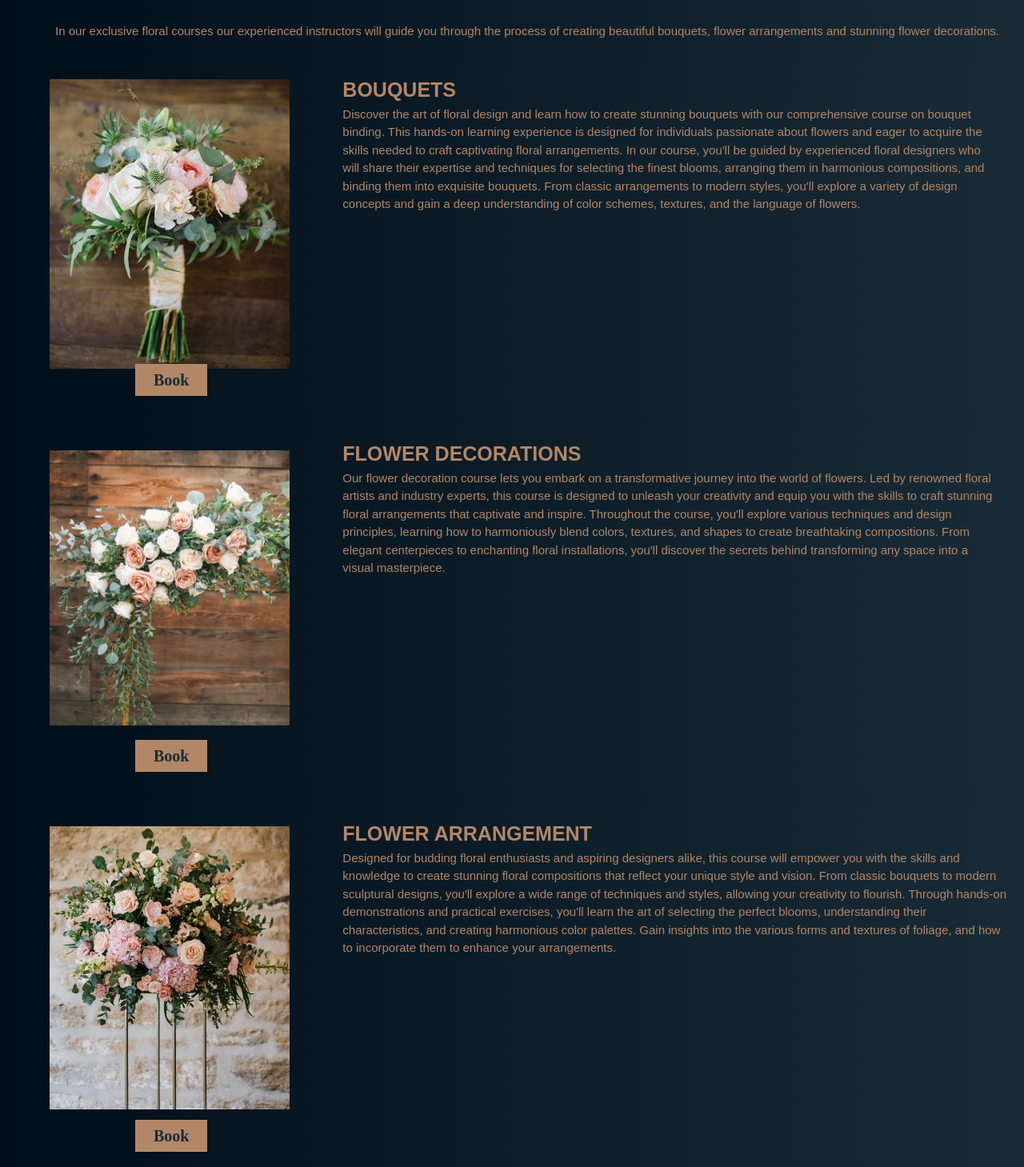
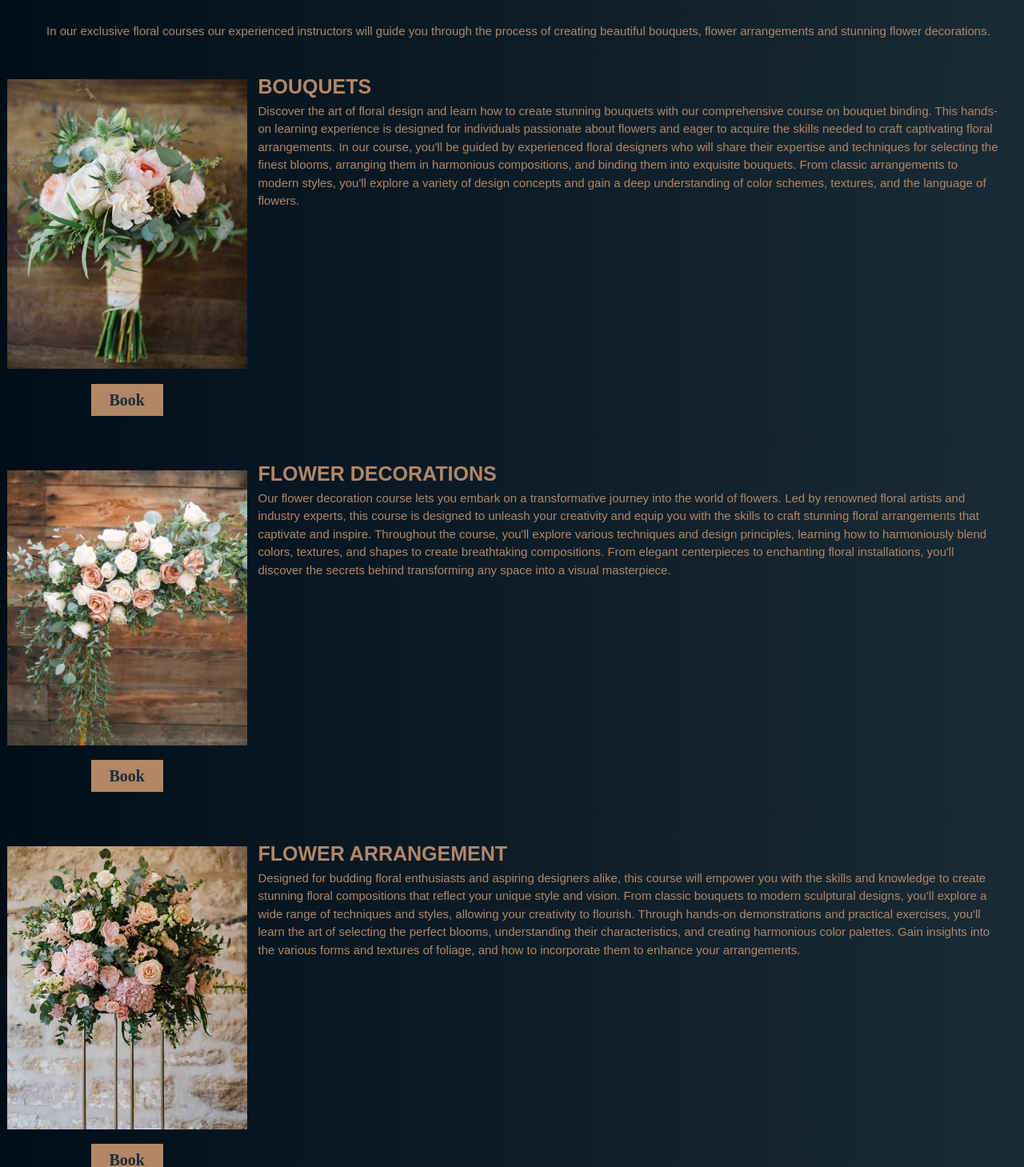
Before and after one commit to JennyWeij/BindingBlooms, a React (Vite) app: page / in a window 1280 px wide. Shown: the part 3274-4733 px from the top of the page at 80% size. Built offline with nearby package versions, Linux system fonts and the light colour scheme.

Commit message:
snyggat till kurssidan med % istället för fr

```diff
--- a/src/pages/CoursesPage.tsx
+++ b/src/pages/CoursesPage.tsx
@@ -60,7 +60,7 @@ function CoursesPage() {
             ml={{ base: "15px", md: "58px" }}
             mt={{ base: "15px", md: "30px" }}
             mb={{ base: "15px", md: "30px" }}
-            textAlign={{ base: "center", md: "center" }}
+            textAlign={{ base: "center", md: "start" }}
             color="#B28767"
           >
             <span>
@@ -73,7 +73,7 @@ function CoursesPage() {
 
         {/* KURS 1 */}
         <Grid
-          templateColumns={{ base: "1fr", md: "1fr 2fr" }}
+          templateColumns={{ base: "100%", md: "25% 75%" }}
           maxW="100%"
           mr="10px"
           justifyItems="center"
@@ -104,7 +104,7 @@ function CoursesPage() {
               color="#B28767"
               fontWeight="bold"
               textAlign={{ base: "center", md: "start" }}
-              mt={{ base: "0px", md: "14px" }}
+              mt={{ base: "0px", md: "10px" }}
             >
               <h3>BOUQUETS</h3>
             </Box>
@@ -137,14 +137,14 @@ function CoursesPage() {
               <PopoverTrigger>
                 <Button
                   bottom="20px"
-                  ml={{ base: "10px", md: "5px" }}
+                  ml={{ base: "10px", md: "0px" }}
                   fontSize={20}
                   width={{ base: "90px", md: "90px" }}
                   bg="#B28767"
                   fontFamily="SourceSansRegular"
                   cursor="pointer"
                   color="#192B36"
-                  mt={{ base: "10px", md: "-5px" }}
+                  mt={{ base: "30px", md: "20px" }}
                   borderRadius="0"
                   _hover={{ bg: "#000E19", color: "#B28767" }}
                 >
@@ -174,7 +174,7 @@ function CoursesPage() {
 
         {/* KURS 2 */}
         <Grid
-          templateColumns={{ base: "1fr", md: "1fr 2fr" }}
+          templateColumns={{ base: "100%", md: "25% 75%" }}
           maxW="100%"
           mt="20px"
           mr="10px"
@@ -237,14 +237,14 @@ function CoursesPage() {
               <PopoverTrigger>
                 <Button
                   bottom="20px"
-                  ml={{ base: "10px", md: "5px" }}
+                  ml={{ base: "10px", md: "0px" }}
                   fontSize={20}
                   width={{ base: "90px", md: "90px" }}
                   bg="#B28767"
                   fontFamily="SourceSansRegular"
                   cursor="pointer"
                   color="#192B36"
-                  mt="10px"
+                  mt={{ base: "30px", md: "10px" }}
                   borderRadius="0"
                   _hover={{ bg: "#000E19", color: "#B28767" }}
                 >
@@ -274,7 +274,7 @@ function CoursesPage() {
 
         {/* KURS 3 */}
         <Grid
-          templateColumns={{ base: "1fr", md: "1fr 2fr" }}
+          templateColumns={{ base: "100%", md: "25% 75%" }}
           maxW="100%"
           mt="25px"
           mr="10px"
@@ -338,14 +338,14 @@ function CoursesPage() {
               <PopoverTrigger>
                 <Button
                   bottom="20px"
-                  ml={{ base: "10px", md: "5px" }}
+                  ml={{ base: "10px", md: "0px" }}
                   fontSize={20}
                   width={{ base: "90px", md: "90px" }}
                   bg="#B28767"
                   fontFamily="SourceSansRegular"
                   cursor="pointer"
                   color="#192B36"
-                  mt={{ base: "30px", md: "10px" }}
+                  mt={{ base: "30px", md: "15px" }}
                   borderRadius="0"
                   _hover={{ bg: "#000E19", color: "#B28767" }}
                 >
```
